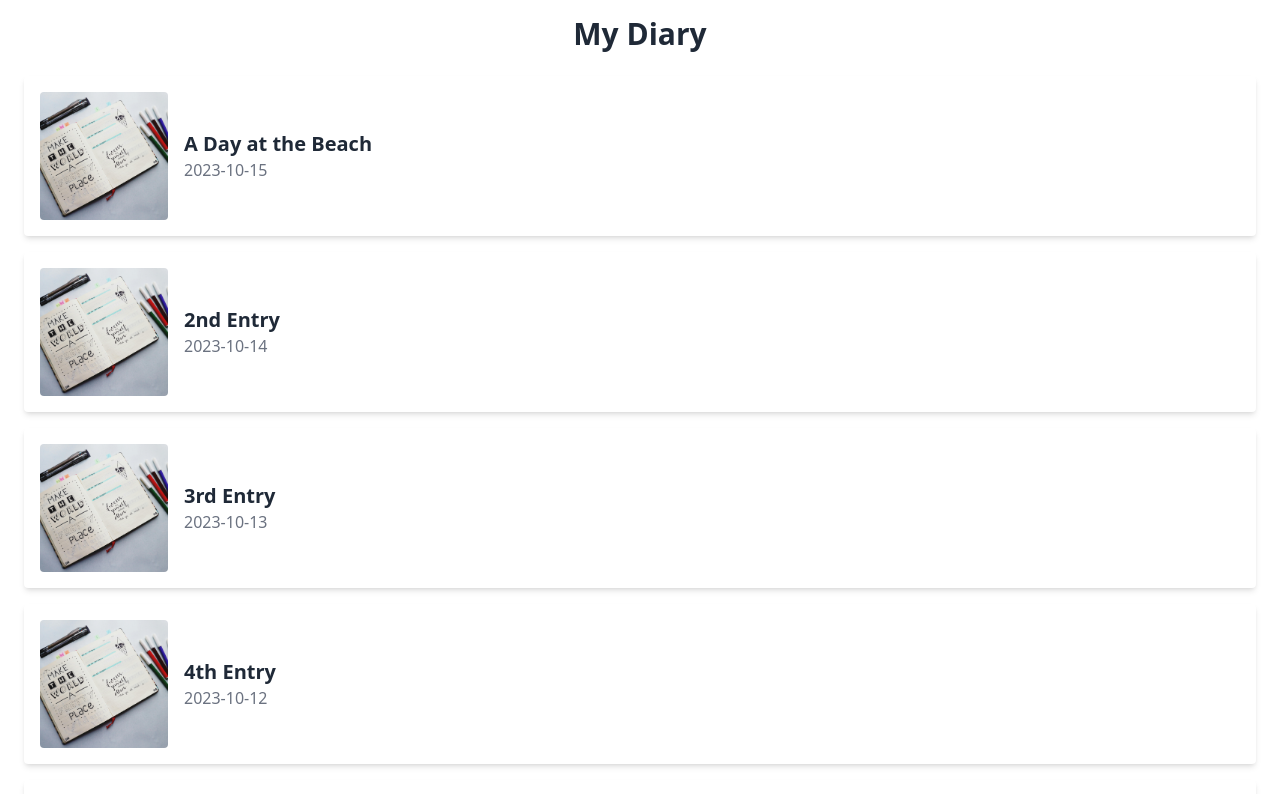
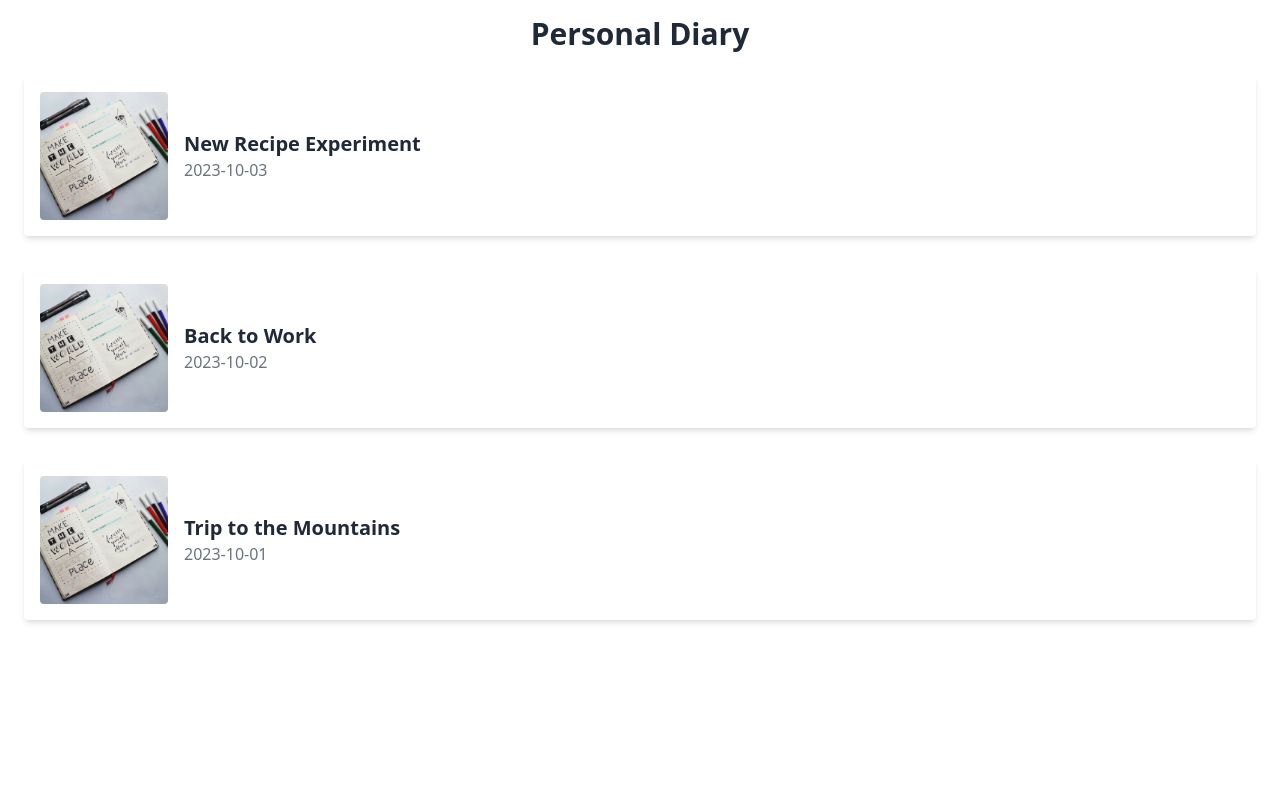
Before and after one commit to Hbindra11/Project-5-react-personal-diary, a React (Vite) app: page / in a window 1280 px wide. Shown: the top 794 px of the page. Built offline with nearby package versions, Linux system fonts and the light colour scheme.

Commit message:
add modal pop up and mockdata in localStorage

```diff
--- a/src/App.jsx
+++ b/src/App.jsx
@@ -1,55 +1,46 @@
-import { useState } from "react";
+// src/App.js
+import { useState, useEffect } from "react";
 import DiaryList from "./components/DiaryList";
+import EntryDetailModal from "./components/EntryDetailModal";
+import { getEntries, addOrUpdateEntry } from "./components/Storage";
+import { mockEntries } from "./mockData";
+const App = () => {
+  const [entries, setEntries] = useState([]);
+  const [selectedEntry, setSelectedEntry] = useState(null);
+  const [isDetailModalOpen, setIsDetailModalOpen] = useState(false);
 
-const mockEntries = [
-  {
-    id: 1,
-    title: "A Day at the Beach",
-    date: "2023-10-15",
-    image: "/src/assets/images/pexels-thngocbich-636237.jpg",
-    content: "I had the best time at the beach today...",
-  },
-  {
-    id: 2,
-    title: "2nd Entry",
-    date: "2023-10-14",
-    image: "/src/assets/images/pexels-thngocbich-636237.jpg",
-    content: "This is my second entry.",
-  },
-  {
-    id: 3,
-    title: "3rd Entry",
-    date: "2023-10-13",
-    image: "/src/assets/images/pexels-thngocbich-636237.jpg",
-    content: "This is my third entry.",
-  },
-  {
-    id: 4,
-    title: "4th Entry",
-    date: "2023-10-12",
-    image: "/src/assets/images/pexels-thngocbich-636237.jpg",
-    content: "This is my fourth entry.",
-  },
-  {
-    id: 5,
-    title: "5th Entry",
-    date: "2023-10-11",
-    image: "/src/assets/images/pexels-thngocbich-636237.jpg",
-    content: "This is my fifth entry.",
-  },
-];
+  useEffect(() => {
+    const storedEntries = getEntries();
+    if (storedEntries.length === 0) {
+      mockEntries.forEach((entry) => addOrUpdateEntry(entry));
+      setEntries(getEntries());
+    } else {
+      setEntries(storedEntries);
+    }
+  }, []);
 
-const App = () => {
-  const [entries, setEntries] = useState(mockEntries);
+  const handleEntryClick = (date) => {
+    const clickedEntry = entries.find((entry) => entry.date === date);
+    if (clickedEntry) {
+      setSelectedEntry(clickedEntry);
+      setIsDetailModalOpen(true);
+    }
+  };
 
-  const sortedEntries = [...entries].sort((a, b) => new Date(b.date) - new Date(a.date));
+  // Clear localStorage entries for personal diary
+  const clearEntries = () => {
+    localStorage.removeItem("personalDiary");
+    setEntries([]); // Update the state to reflect the cleared entries
+  };
 
   return (
     <div className="container mx-auto p-4">
-      <h1 className="text-3xl font-bold mb-4 text-center">My Diary</h1>
-      <DiaryList entries={sortedEntries} />
+      <h1 className="text-3xl font-bold mb-4 text-center">Personal Diary</h1>
 
-      {/* Add modals for viewing and adding entries */}
+      <DiaryList entries={entries} onEntryClick={handleEntryClick} />
+      {isDetailModalOpen && selectedEntry && (
+        <EntryDetailModal entry={selectedEntry} onClose={() => setIsDetailModalOpen(false)} />
+      )}
     </div>
   );
 };
--- a/src/components/AddToDiaryButton.jsx
+++ /dev/null
@@ -1,13 +0,0 @@
-const AddToDiaryButton = () => {
-    return (
-      <div>
-        <button
-          className="bg-green-500 hover:bg-blue-600 text-white font-bold py-3 px-8 rounded-lg shadow-md transition duration-300 ease-in-out transform hover:scale-105 text-xl"
-        >
-          Add a new entry to your diary.....
-        </button>
-      </div>
-    );
-  }
-
-  export default AddToDiaryButton;
--- a/src/components/DiaryCard.jsx
+++ b/src/components/DiaryCard.jsx
@@ -1,15 +1,11 @@
 
-const DiaryCard = ({ entry}) => {
+const DiaryCard = ({ entry, onClick }) => {
   return (
     <div
       className="bg-white rounded shadow-md p-4 m-2 cursor-pointer flex items-center"
-
+      onClick={() => onClick(entry.date)}
     >
-      <img
-        src={entry.image}
-        alt={entry.title}
-        className="w-32 h-32 object-cover rounded mr-4"  // Adjust image size
-      />
+      <img src={entry.imgUrl} alt={entry.title} className="w-32 h-32 object-cover rounded mr-4" />
       <div className="flex-1">
         <h2 className="text-xl font-bold">{entry.title}</h2>
         <p className="text-gray-500">{entry.date}</p>
--- a/src/components/DiaryList.jsx
+++ b/src/components/DiaryList.jsx
@@ -1,10 +1,10 @@
 import DiaryCard from "./DiaryCard";
 
-const DiaryList = ({ entries }) => {
+const DiaryList = ({ entries, onEntryClick }) => {
   return (
-    <div className="flex flex-col">
+    <div className="grid grid-cols-1 gap-4">
       {entries.map((entry) => (
-        <DiaryCard key={entry.id} entry={entry} />
+        <DiaryCard key={entry.date} entry={entry} onClick={onEntryClick} />
       ))}
     </div>
   );
--- /dev/null
+++ b/src/components/EntryDetailModal.jsx
@@ -0,0 +1,18 @@
+
+const EntryDetailModal = ({ entry, onClose }) => {
+  return (
+    <div className="fixed inset-0 flex items-center justify-center bg-black bg-opacity-50">
+      <div className="bg-white p-6 rounded shadow-lg max-w-md w-full">
+        <button onClick={onClose} className="text-right text-gray-500 mb-2">
+          Close
+        </button>
+        <h2 className="text-2xl font-bold mb-4">{entry.title}</h2>
+        <p className="text-gray-500 mb-4">{entry.date}</p>
+        <img src={entry.imgUrl} alt={entry.title} className="w-full h-48 object-cover rounded mb-4" />
+        <p>{entry.content}</p>
+      </div>
+    </div>
+  );
+};
+
+export default EntryDetailModal;
--- /dev/null
+++ b/src/components/Storage.jsx
@@ -0,0 +1,31 @@
+const DIARY_KEY = "personalDiary";
+
+// Helper to retrieve entries as an object keyed by date
+const getDiaryData = () => {
+  const diaryData = localStorage.getItem(DIARY_KEY);
+  return diaryData ? JSON.parse(diaryData) : {};
+};
+
+// Helper to save entries as an object keyed by date
+const saveDiaryData = (data) => {
+  localStorage.setItem(DIARY_KEY, JSON.stringify(data));
+};
+
+// Add or update an entry
+export const addOrUpdateEntry = (entry) => {
+  const diaryData = getDiaryData();
+  diaryData[entry.date] = entry; // Key the entry by its date
+  saveDiaryData(diaryData);
+};
+
+// Get all entries as an array sorted by date
+export const getEntries = () => {
+  const diaryData = getDiaryData();
+  return Object.values(diaryData).sort((a, b) => new Date(b.date) - new Date(a.date));
+};
+
+// Get a single entry by date
+export const getEntryByDate = (date) => {
+  const diaryData = getDiaryData();
+  return diaryData[date] || null;
+};
--- /dev/null
+++ b/src/mockData.jsx
@@ -0,0 +1,20 @@
+export const mockEntries = [
+    {
+      date: "2023-10-01",
+      title: "Trip to the Mountains",
+      imgUrl: "/src/assets/images/pexels-thngocbich-636237.jpg",
+      content: "Had an amazing time hiking and enjoying nature!",
+    },
+    {
+      date: "2023-10-02",
+      title: "Back to Work",
+      imgUrl: "/src/assets/images/pexels-thngocbich-636237.jpg",
+      content: "It was tough getting back to the office after such a fun weekend.",
+    },
+    {
+      date: "2023-10-03",
+      title: "New Recipe Experiment",
+      imgUrl: "/src/assets/images/pexels-thngocbich-636237.jpg",
+      content: "Tried making pasta from scratch. Not as easy as it looks!",
+    },
+  ];
```
